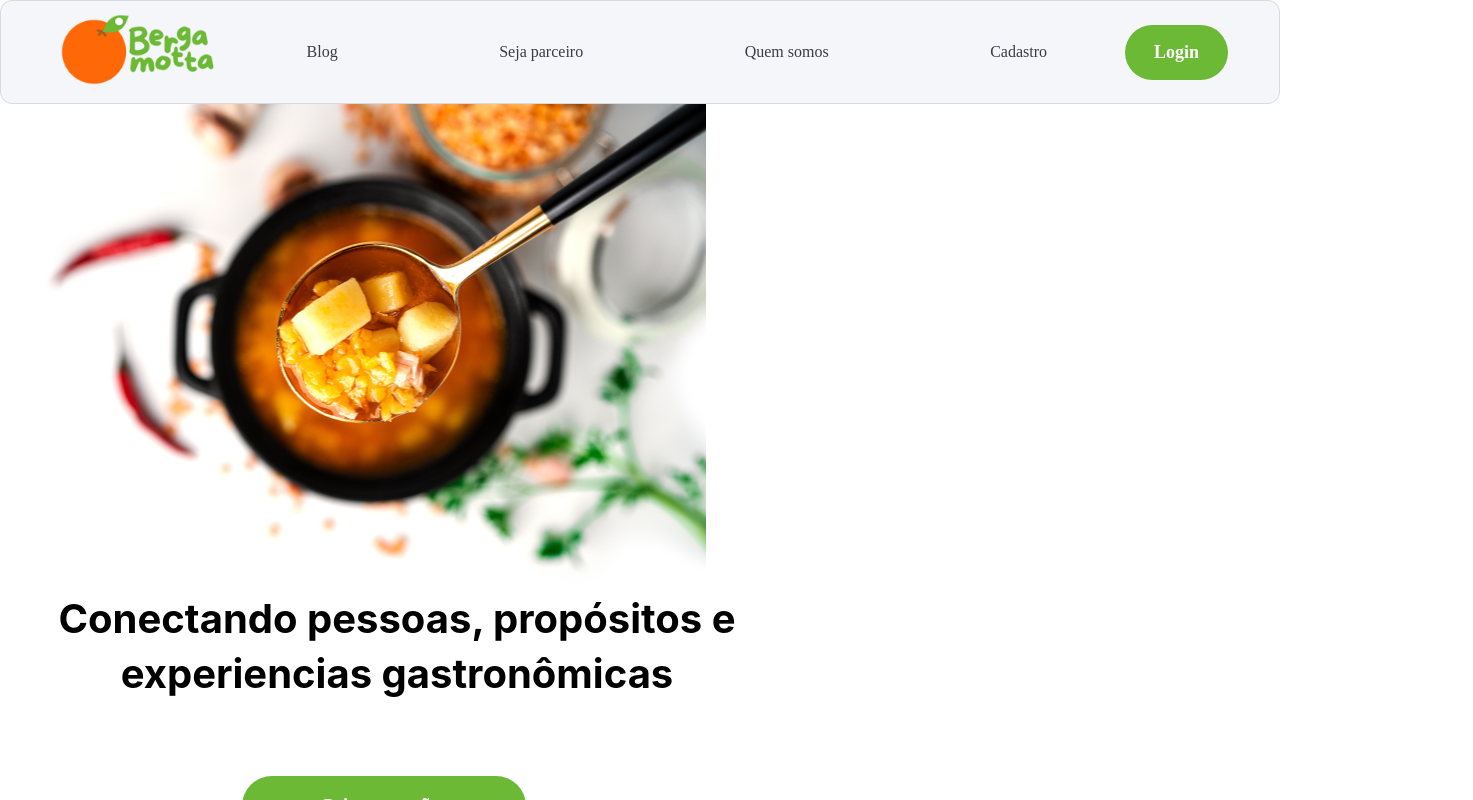
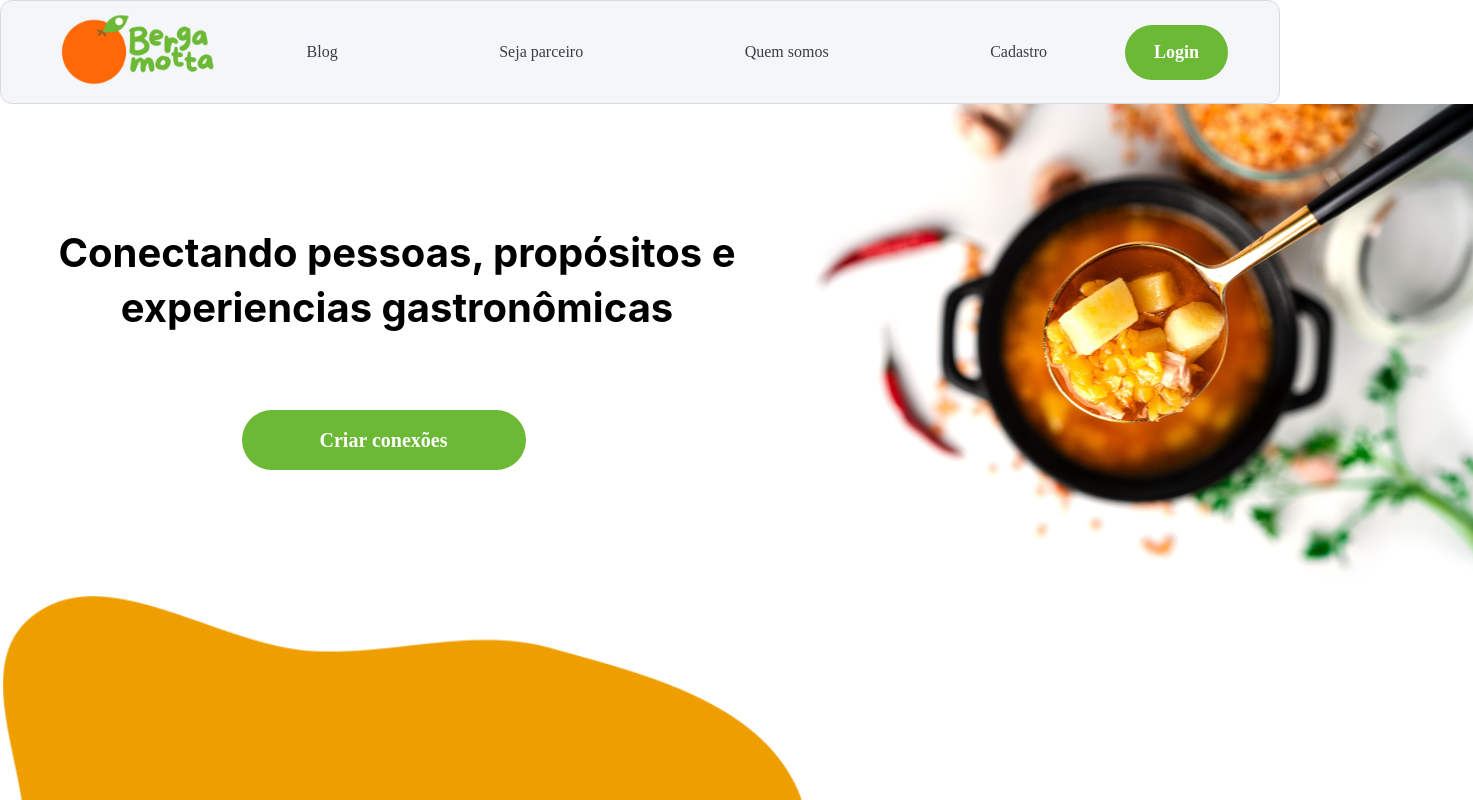
Before and after one commit to elenbrodt/bergamotta_frontend, a React (Create React App) app: page /parceiros in a window 1280 px wide. Shown: the top 800 px of the page, 1473 px wide, since content can reach past the window. Built offline with nearby package versions, Linux system fonts and the light colour scheme.

Commit message:
update: styles

```diff
--- a/src/pages/Partners/styles.ts
+++ b/src/pages/Partners/styles.ts
@@ -131,7 +131,6 @@ export const UpperBody = styled.div`
   display: flex;
   justify-content: space-between;
   margin-bottom: 125px;
-  flex-wrap: wrap-reverse;
   @media (max--width: 475px) {
     margin-bottom: 150px;
   }
```
